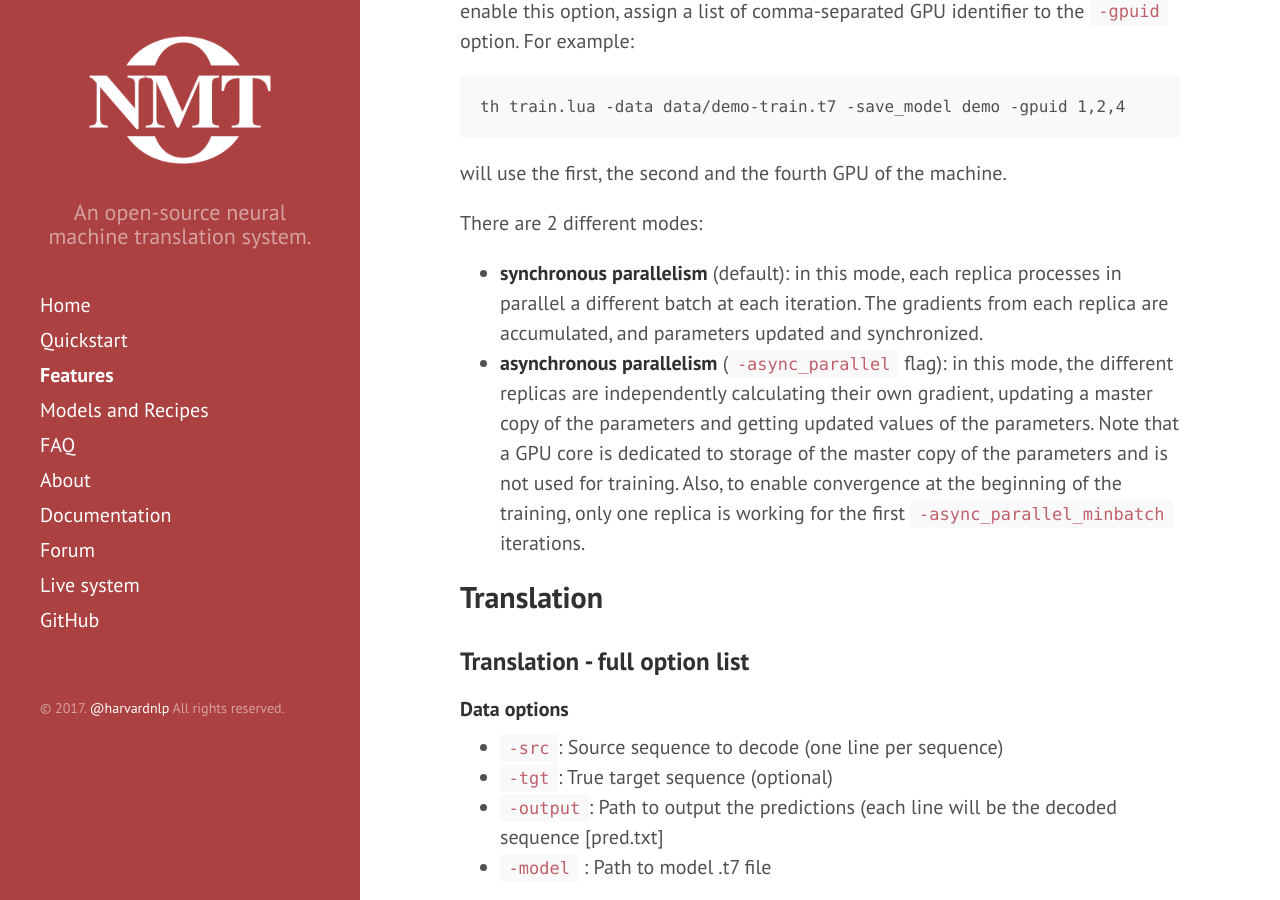
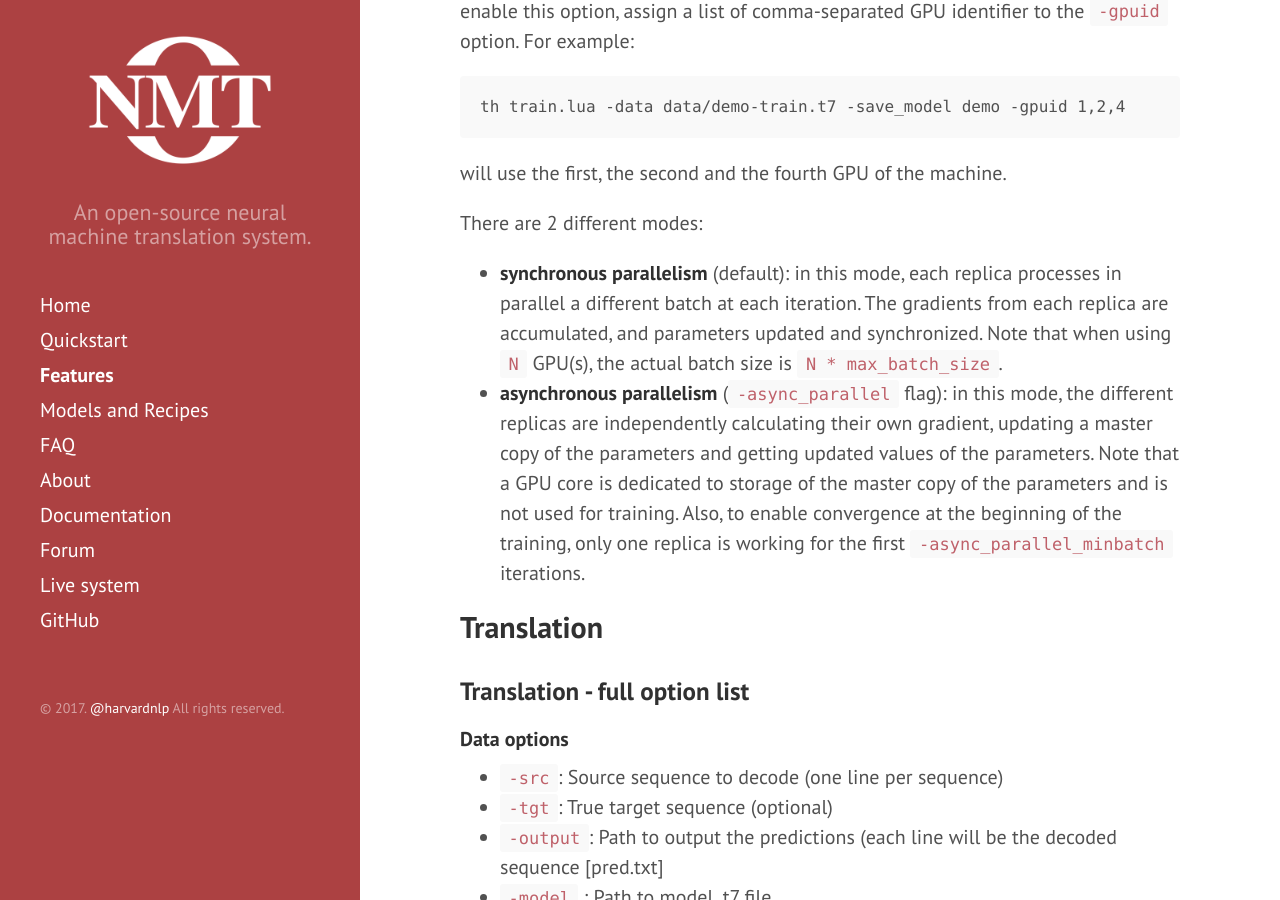
Before and after one commit to OpenNMT/opennmt.github.io, a Jekyll site: the page built from Advanced.md, in a window 1280 px wide and 900 px high, scrolled down 6320 px. Built offline with Jekyll 4.4.1, drawn with Linux system fonts in a browser that asks for light colours.

Commit message:
Add note about batch size with multiple GPUs

```diff
--- a/Advanced.md
+++ b/Advanced.md
@@ -167,7 +167,7 @@ will use the first, the second and the fourth GPU of the machine.
 
 There are 2 different modes:
 
-* **synchronous parallelism** (default): in this mode, each replica processes in parallel a different batch at each iteration. The gradients from each replica are accumulated, and parameters updated and synchronized.
+* **synchronous parallelism** (default): in this mode, each replica processes in parallel a different batch at each iteration. The gradients from each replica are accumulated, and parameters updated and synchronized. Note that when using `N` GPU(s), the actual batch size is `N * max_batch_size`.
 * **asynchronous parallelism** (`-async_parallel` flag): in this mode, the different replicas are independently
 calculating their own gradient, updating a master copy of the parameters and getting updated values
 of the parameters. Note that a GPU core is dedicated to storage of the master copy of the parameters and is not used for training. Also, to enable convergence at the beginning of the training, only one replica is working for the first `-async_parallel_minbatch` iterations.
```
